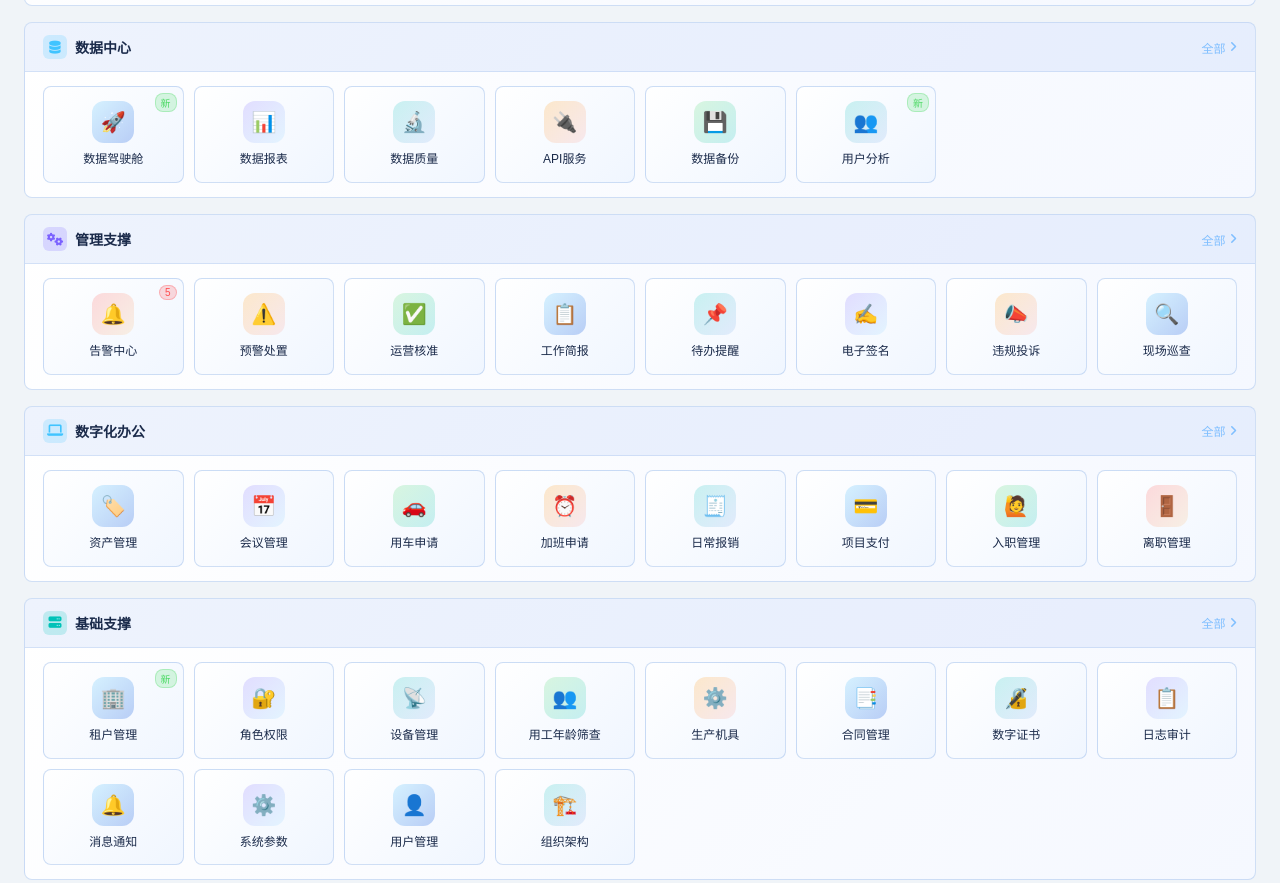
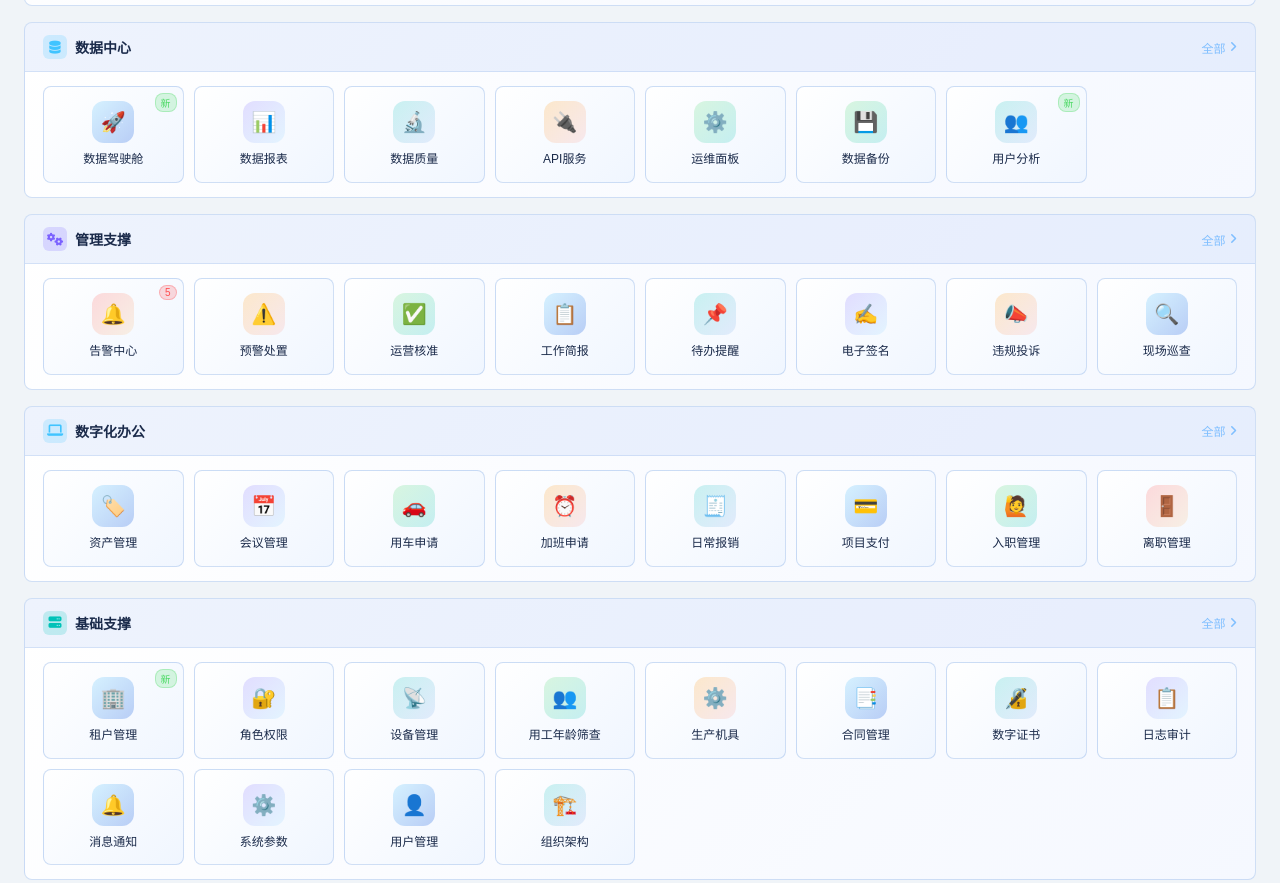
Before and after one commit to daduxiage/qingchuan-park-platform, a website: page index.html in a window 1280 px wide. Shown: the part 2296-3179 px from the top of the page. Drawn offline with nearby package versions, Linux system fonts and the light colour scheme; no server answers; sample sign-in values are in the browser's storage.

Commit message:
feat: 首页数据中心添加运维面板入口

```diff
--- a/index.html
+++ b/index.html
@@ -1204,6 +1204,10 @@ if (!sessionStorage.getItem('logged_in') && !window.location.search.includes('fr
                 <div class="func-card" onclick="location.href='pages/api_service.html'">
                     <div class="func-card-icon fci-orange">🔌</div>
                     <div class="func-card-name">API服务</div>
+                </div>
+                <div class="func-card" onclick="location.href='pages/admin.html'">
+                    <div class="func-card-icon fci-green">⚙️</div>
+                    <div class="func-card-name">运维面板</div>
                 </div>
                 <div class="func-card" onclick="location.href='pages/data_backup.html'">
                     <div class="func-card-icon fci-green">💾</div>
```
